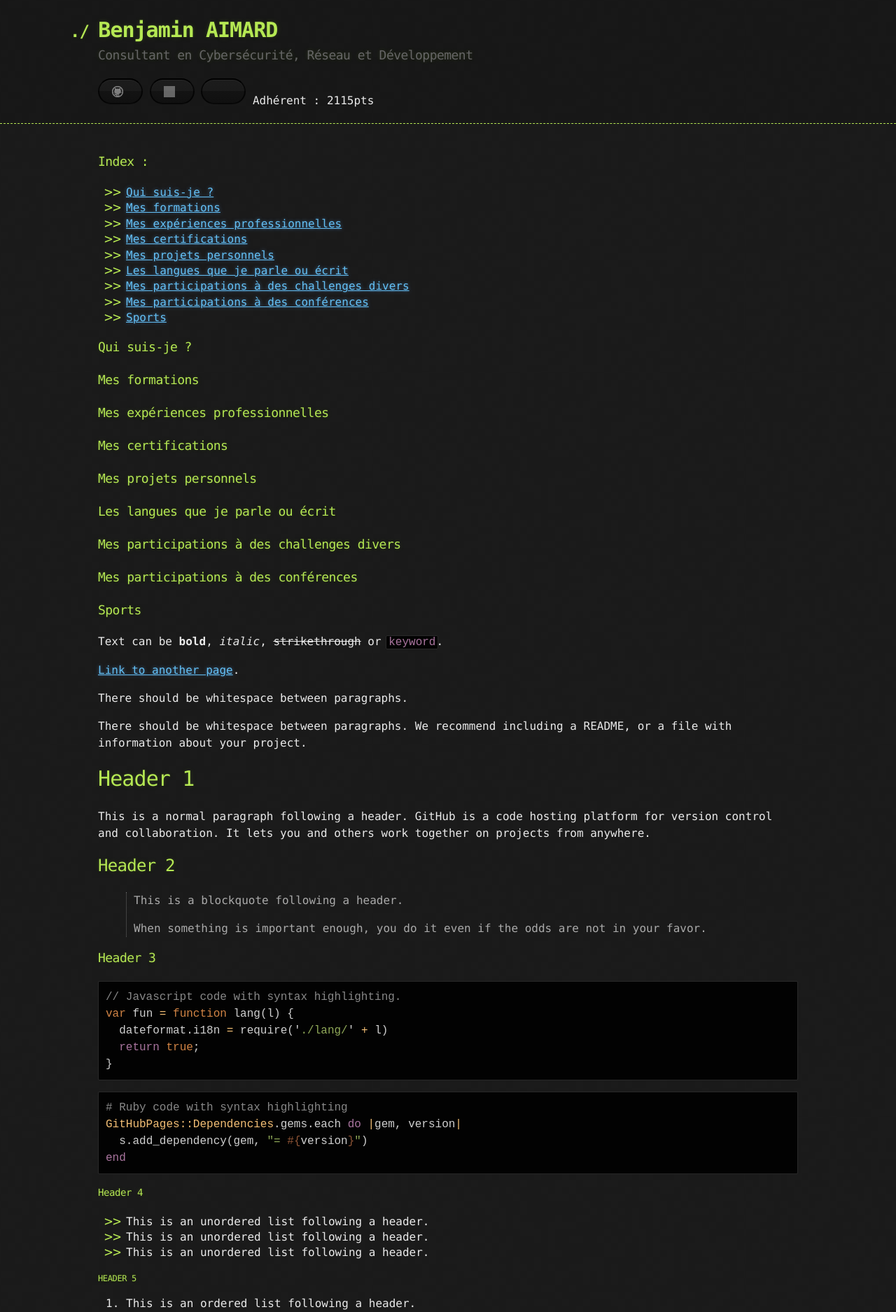
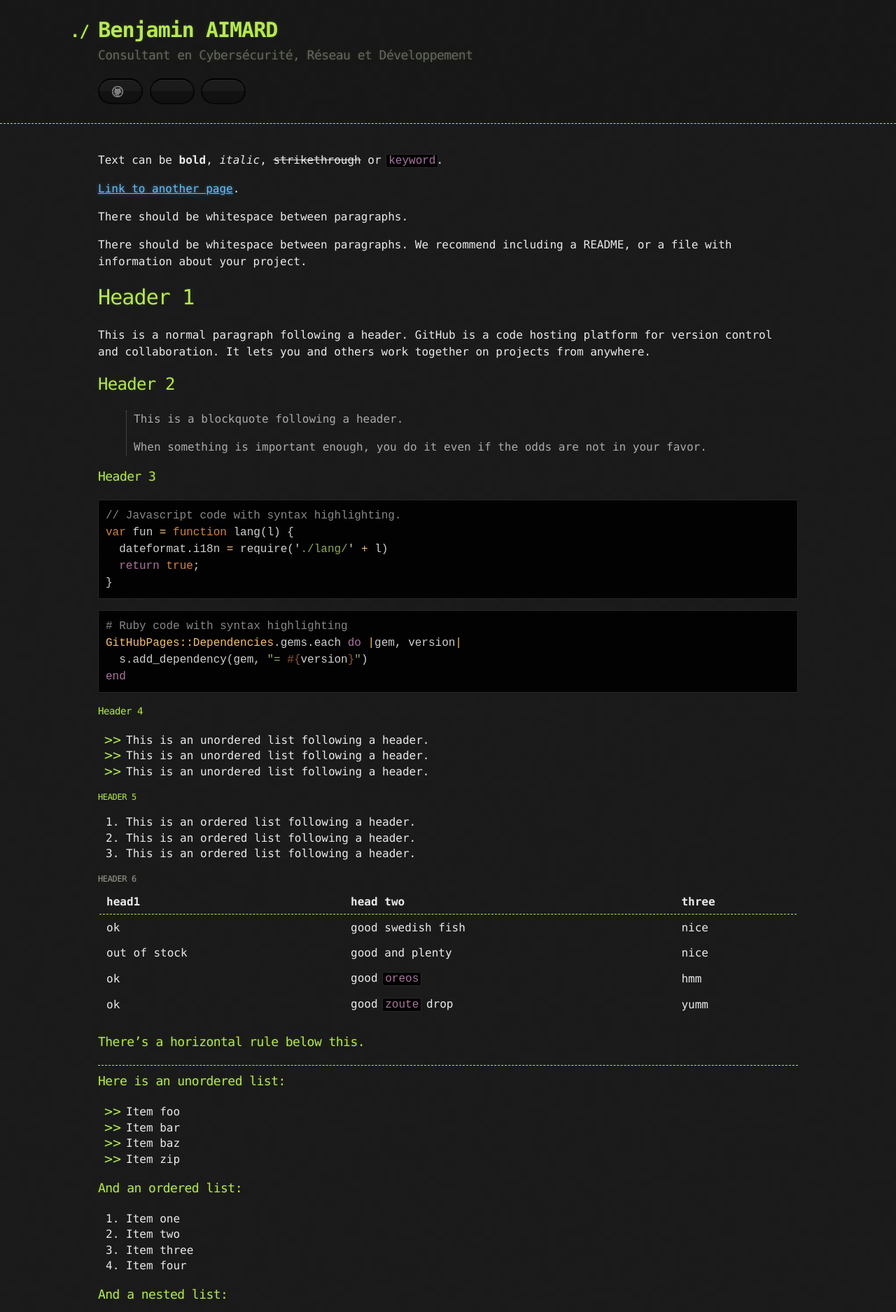
Before and after one commit to baimard/baimard.github.io, a Jekyll site: the page built from templ.md, in a window 1280 px wide. Shown: the top 1875 px of the page at 70% size. Built offline with Jekyll 4.4.1, drawn with Linux system fonts in a browser that asks for light colours; our own code applies the rules of GitHub Pages for plain Markdown files; grey boxes are pictures that could not be loaded.

Commit message:
one more 2

```diff
--- a/_layouts/default.html
+++ b/_layouts/default.html
@@ -17,7 +17,7 @@
         <h2>{{ site.description }}</h2>
         <a href="{{ site.github.repository_url }}" class="btn btn-github"><span class="icon"></span></a>
         <a href="{{ site.twitter }}" class="btn btn-twitter"><span class="icon"></span></a>
-        <a href="{{ site.rootme }}" class="btn btn-rootme"><span class="icon"></span></a> Adhérent : 2115pts
+        <a href="{{ site.rootme }}" class="btn btn-rootme"><span class="icon"></span></a>
         <!--<section id="downloads">
           {% if site.show_downloads %}
             <a href="{{ site.github.zip_url }}" class="btn">Download as .zip</a>
--- a/_sass/jekyll-theme-hacker.scss
+++ b/_sass/jekyll-theme-hacker.scss
@@ -230,7 +230,7 @@ hr {
 
 .btn-twitter .icon {
   opacity: 0.6;
-  background: url("https://upload.wikimedia.org/wikipedia/fr/thumb/c/c8/Twitter_Bird.svg/1200px-Twitter_Bird.svg.png") 0 0 no-repeat;
+  background: url("../images/twitter.png") 0 0 no-repeat;
 }
 
 /* Links
--- a/templ.md
+++ b/templ.md
@@ -1,50 +1,6 @@
 ---
 layout: default
 ---
-
-### Index :
-
-*   [Qui suis-je ?](./#quisuisje)
-*   [Mes formations](./#mesformations)
-*   [Mes expériences professionnelles](./#mesexperiencesprofessionnelles)
-*   [Mes certifications](./#mescertifications)
-*   [Mes projets personnels](./#mesprojetspersonnels)
-*   [Les langues que je parle ou écrit](./#leslanguesquejeparleouecrit)
-*   [Mes participations à des challenges divers](./#mesparticipationsadeschallengesdivers)
-*   [Mes participations à des conférences](./#mesparticipationsadesconferences)
-*   [Sports](./#sports)
-
-<span id="quisuisje"></span>
-### Qui suis-je ?
-
-<span id="mesformations"></span>
-### Mes formations
-
-<span id="mesexperiencesprofessionnelles"></span>
-### Mes expériences professionnelles
-
-<span id="mescertifications"></span>
-### Mes certifications
-
-<span id="mesprojetspersonnels"></span>
-### Mes projets personnels
-
-<span id="leslanguesquejeparleouecrit"></span>
-### Les langues que je parle ou écrit
-
-<span id="mesparticipationsadeschallengesdivers"></span>
-### Mes participations à des challenges divers
-
-<span id="mesparticipationsadesconferences"></span>
-### Mes participations à des conférences
-
-<span id="sports"></span>
-### Sports
-
-
-
-
-
 
 Text can be **bold**, _italic_, ~~strikethrough~~ or `keyword`.
 
```
Also changed, not shown: assets/images/twitter.png.
